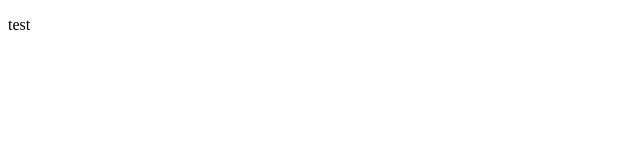
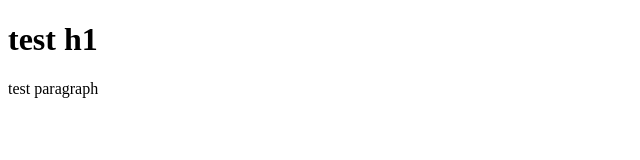
Before and after one commit to CMSC-100-2S24-25-C3L/exer-02-html-and-css-lewisfrias, a plain HTML site: page index.html in a window 1280 px wide. Shown: the whole page, without its empty margins (0-640 px from the left). Drawn offline with Linux system fonts and the light colour scheme.

Commit message:
Testing github pages2

```diff
--- a/index.html
+++ b/index.html
@@ -6,7 +6,8 @@
     </head>
 
     <body>
-        <p>test</p>
+        <h1>test h1</h1>
+        <p>test paragraph</p>
     </body>
 
 </html>
```
